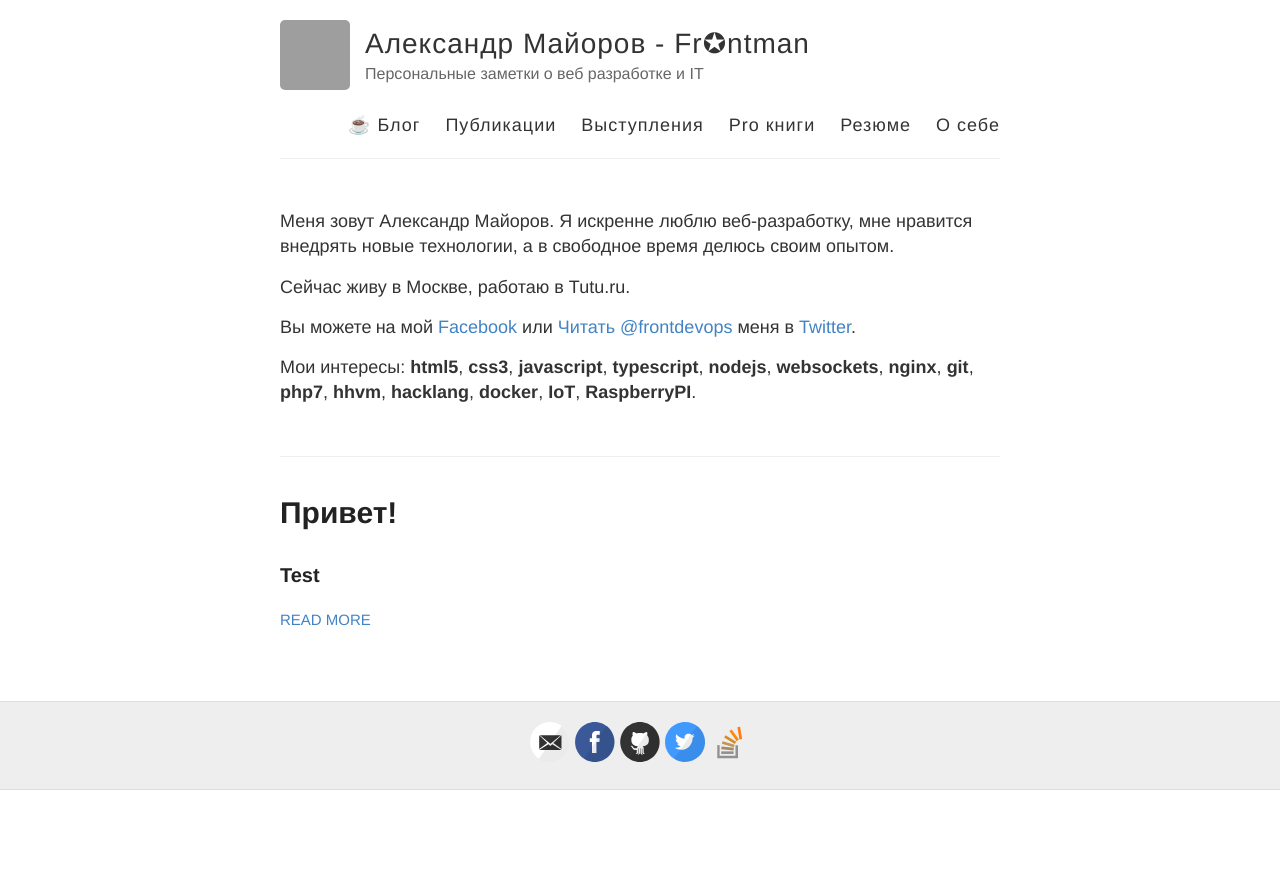
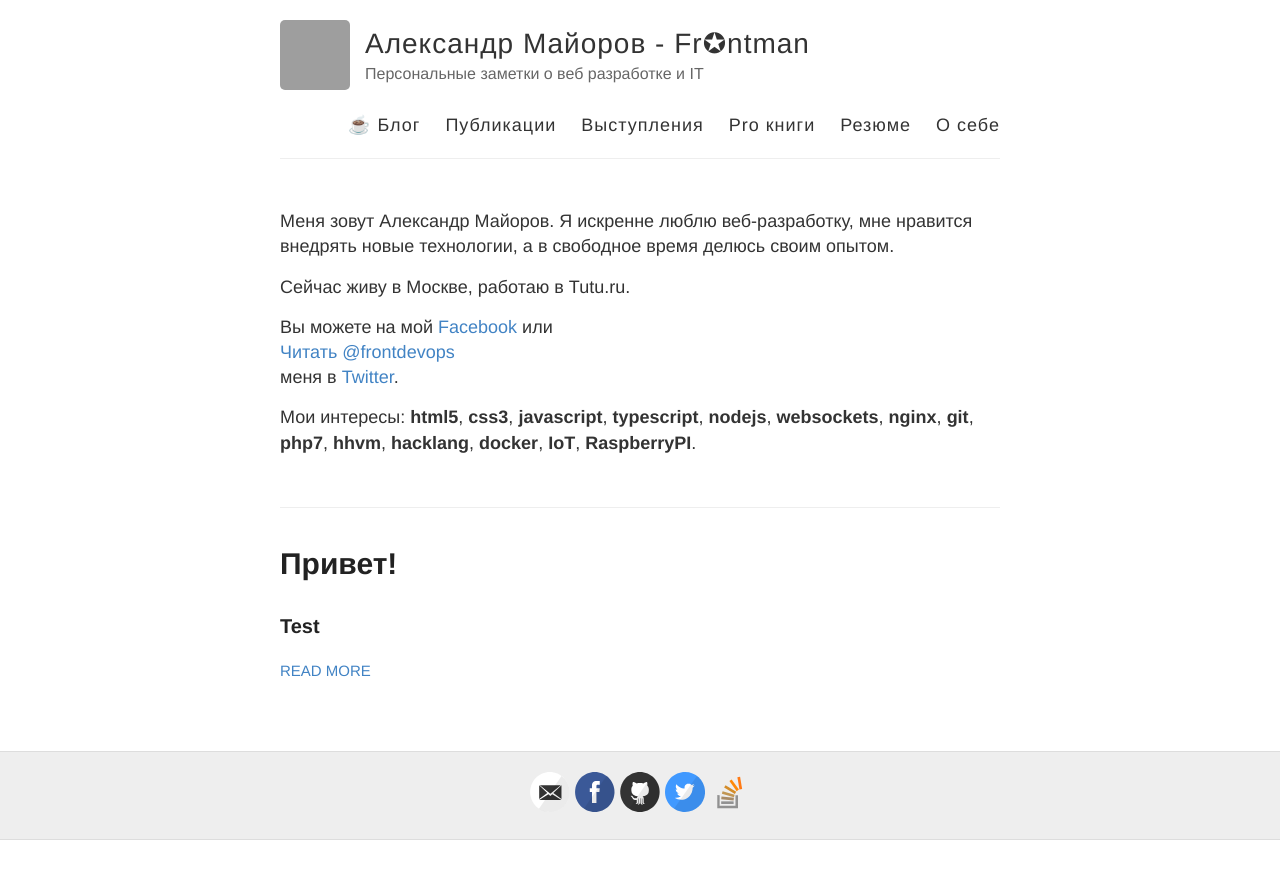
Before and after one commit to frontdevops/alexmayorov.github.io, a Jekyll site: the page built from index.html, in a window 1280 px wide. Shown: the top 879 px of the page. Built offline with Jekyll 4.4.1, drawn with Linux system fonts in a browser that asks for light colours; Markdown is read by kramdown in place of the engine named in the settings; comment, search, counter and statistics services are not loaded; grey boxes are pictures that could not be loaded.

Commit message:
Update index.html

```diff
--- a/index.html
+++ b/index.html
@@ -13,8 +13,8 @@
 
       <div><div style="float:left;margin-right: 4px">Вы можете</div> <div style="top:-4px" class="fb-follow" data-href="https://www.facebook.com/alexander.majorov" data-layout="button" data-show-faces="true"></div>
         на мой <a href="https://www.facebook.com/alexander.majorov" target="_blank">Facebook</a>
-        или <a href="https://twitter.com/frontdevops" class="twitter-follow-button" data-show-count="false" data-lang="ru" data-show-screen-name="false">Читать @frontdevops</a>
-        <script>!function(d,s,id){var js,fjs=d.getElementsByTagName(s)[0],p=/^http:/.test(d.location)?'http':'https';if(!d.getElementById(id)){js=d.createElement(s);js.id=id;js.src=p+'://platform.twitter.com/widgets.js';fjs.parentNode.insertBefore(js,fjs);}}(document, 'script', 'twitter-wjs');</script>
+        или <div><a href="https://twitter.com/frontdevops" class="twitter-follow-button" data-show-count="false" data-lang="ru" data-show-screen-name="false">Читать @frontdevops</a>
+        <script>!function(d,s,id){var js,fjs=d.getElementsByTagName(s)[0],p=/^http:/.test(d.location)?'http':'https';if(!d.getElementById(id)){js=d.createElement(s);js.id=id;js.src=p+'://platform.twitter.com/widgets.js';fjs.parentNode.insertBefore(js,fjs);}}(document, 'script', 'twitter-wjs');</script></div>
         меня в <a href="https://twitter.com/frontdevops" target="_blank">Twitter</a>.
       </div>
 
```
